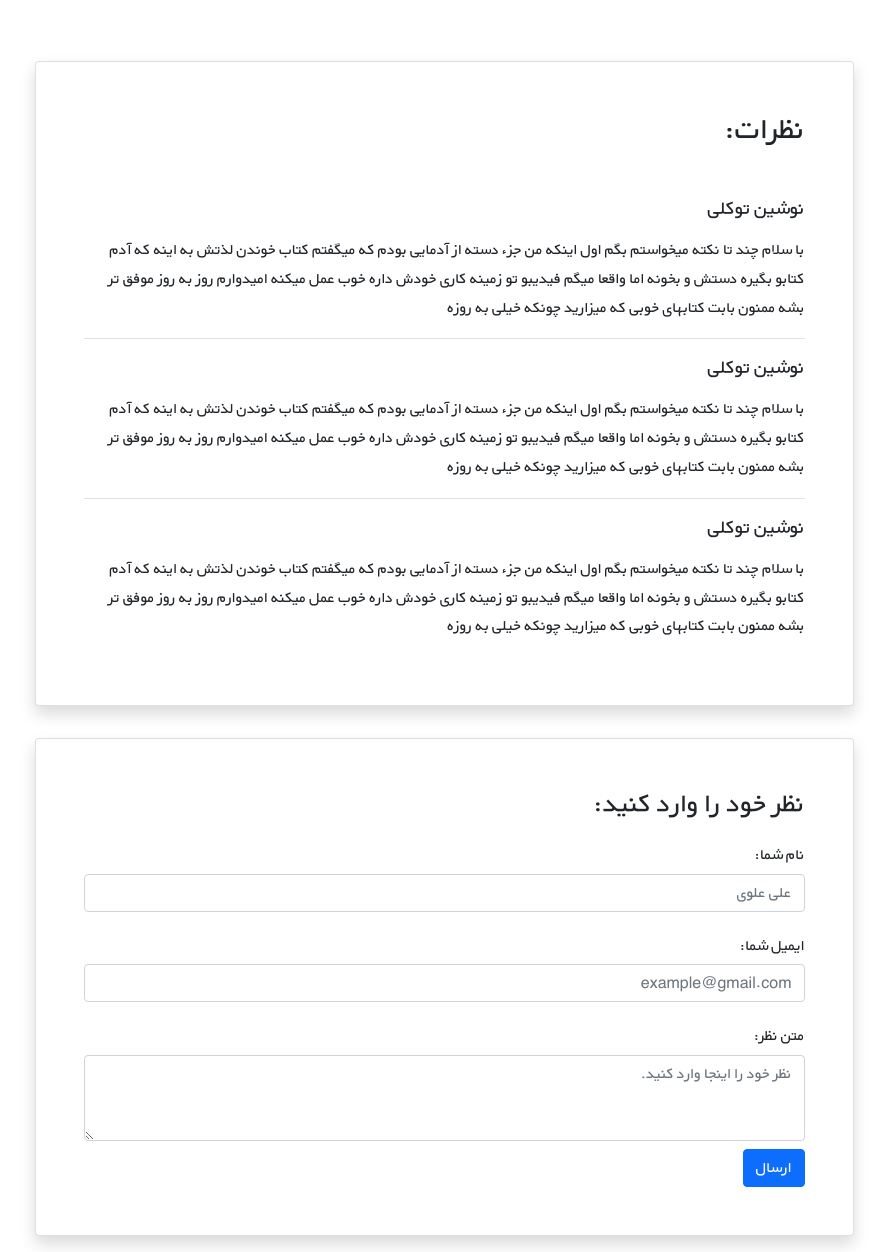
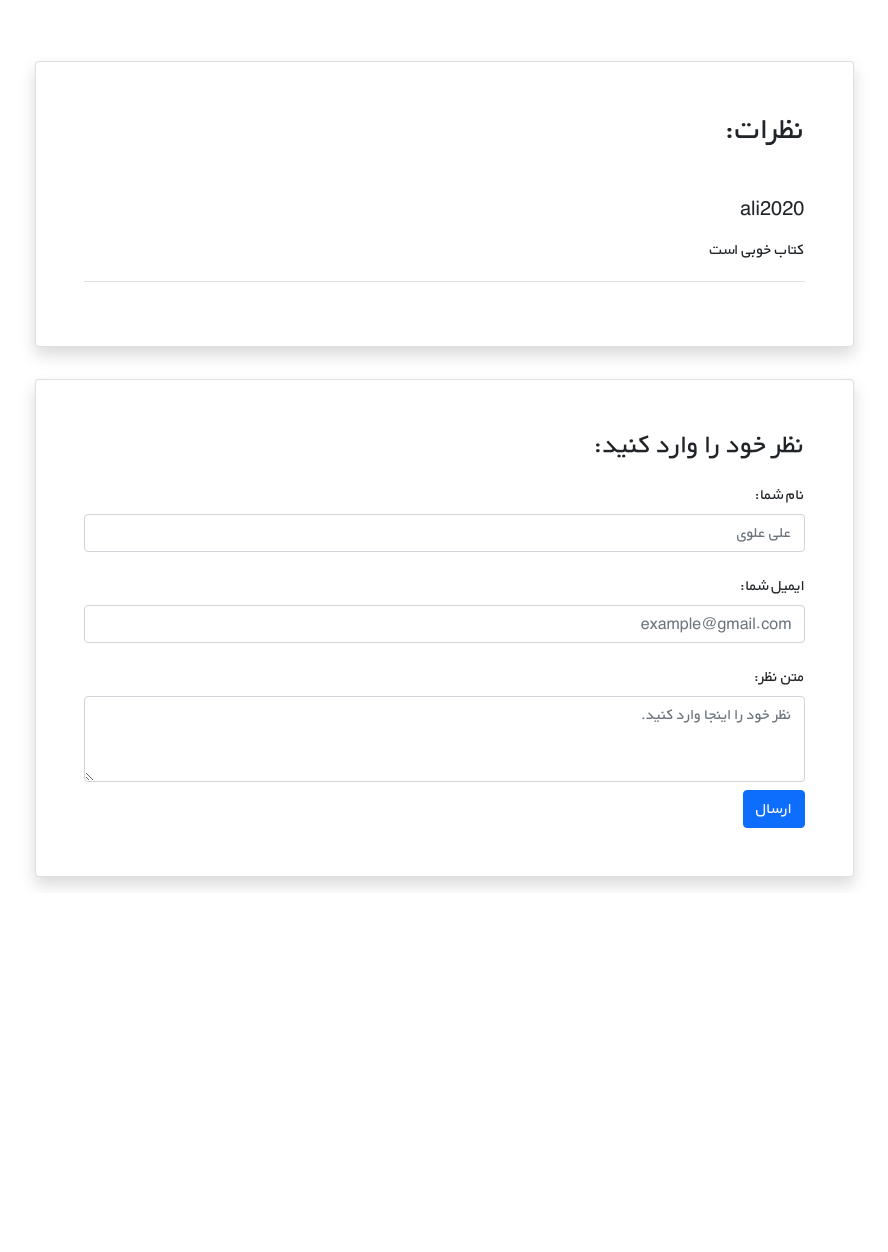
Before and after one commit to GHAPA79/Django_bookstore_project, a Django app: page /books/1/ in a window 1280 px wide. Shown: the part 2101-3353 px from the top of the page, without its empty margins (196-1084 px from the left). After the commit the page ends 2989 px from the top, so only its background shows below. Run offline with Django 4.2, Linux system fonts and the light colour scheme; data comes from the database, SQL or seed files in the repository; both versions use the stored data as it was after the commit.

Commit message:
add render book comments in book detail

```diff
--- a/books/templates/books/book_detail.html
+++ b/books/templates/books/book_detail.html
@@ -23,7 +23,7 @@
                         </div>
                         <div class="col-xs-12 col-md-3 d-flex flex-column">
                             <h3 class="align-self-center pt-2 text-muted align-self-md-end">
-                                {{ book.price }}   تومان
+                                {{ book.price }} تومان
                             </h3>
                         </div>
                     </div>
@@ -38,35 +38,15 @@
                 <div class="d-flex justify-content-center">
                     <div class="card shadow my-3 p-5 w-sm-75 w-100">
                         <h2 class="mb-5">نظرات:</h2>
-                        <div class="border-bottom mb-3">
-                            <h5 class="mb-3">نوشین توکلی</h5>
-                            <p>با سلام چند تا نکته میخواستم بگم اول اینکه من جزء دسته از آدمایی بودم که میگفتم کتاب
-                                خوندن لذتش
-                                به اینه که آدم کتابو بگیره دستش و بخونه اما واقعا میگم فیدیبو تو زمینه کاری خودش داره
-                                خوب عمل
-                                میکنه امیدوارم روز به روز موفق تر بشه ممنون بابت کتابهای خوبی که میزارید چونکه خیلی به
-                                روزه</p>
-                        </div>
-                        <div class="border-bottom mb-3">
-                            <h5 class="mb-3">نوشین توکلی</h5>
-                            <p>با سلام چند تا نکته میخواستم بگم اول اینکه من جزء دسته از آدمایی بودم که میگفتم کتاب
-                                خوندن لذتش
-                                به اینه که آدم کتابو بگیره دستش و بخونه اما واقعا میگم فیدیبو تو زمینه کاری خودش داره
-                                خوب عمل
-                                میکنه امیدوارم روز به روز موفق تر بشه ممنون بابت کتابهای خوبی که میزارید چونکه خیلی به
-                                روزه</p>
-                        </div>
-                        <div>
-                            <h5 class="mb-3">نوشین توکلی</h5>
-                            <p>با سلام چند تا نکته میخواستم بگم اول اینکه من جزء دسته از آدمایی بودم که میگفتم کتاب
-                                خوندن لذتش
-                                به اینه که آدم کتابو بگیره دستش و بخونه اما واقعا میگم فیدیبو تو زمینه کاری خودش داره
-                                خوب عمل
-                                میکنه امیدوارم روز به روز موفق تر بشه ممنون بابت کتابهای خوبی که میزارید چونکه خیلی به
-                                روزه</p>
-                        </div>
+                        {% for comment in comments %}
+                            <div class="border-bottom mb-3">
+                                <h5 class="mb-3">{{ comment.user.username }}</h5>
+                                <p>{{ comment.text|linebreaks }}</p>
+                            </div>
+                        {% endfor %}
                     </div>
                 </div>
+
 
                 <div class="d-flex justify-content-center">
                     <div class="card shadow my-3 p-5 w-sm-75 w-100">
--- a/books/urls.py
+++ b/books/urls.py
@@ -1,10 +1,10 @@
 from django.urls import path
 
-from .views import BookListView, BookDetailView, BookCreateView, BookUpdateView, BookDeleteView
+from .views import BookListView, book_detail_view, BookCreateView, BookUpdateView, BookDeleteView
 
 urlpatterns = [
     path('', BookListView.as_view(), name='book_list'),
-    path('<int:pk>/', BookDetailView.as_view(), name='book_detail'),
+    path('<int:pk>/', book_detail_view, name='book_detail'),
     path('new/', BookCreateView.as_view(), name='book_create'),
     path('<int:pk>/edit/', BookUpdateView.as_view(), name='book_update'),
     path('<int:pk>/delete/', BookDeleteView.as_view(), name='book_delete'),
--- a/books/views.py
+++ b/books/views.py
@@ -1,5 +1,6 @@
 from django.views import generic
 from django.urls import reverse_lazy
+from django.shortcuts import get_object_or_404, render
 
 from .models import Book
 
@@ -11,10 +12,17 @@ class BookListView(generic.ListView):
     context_object_name = 'books'
 
 
-class BookDetailView(generic.DetailView):
-    model = Book
-    template_name = 'books/book_detail.html'
-    #  context_object_name = 'book'->(Default)
+# class BookDetailView(generic.DetailView):
+#     model = Book
+#     template_name = 'books/book_detail.html'
+#     #  context_object_name = 'book'->(Default)
+
+def book_detail_view(request, pk):
+    # get book objects
+    book = get_object_or_404(Book, pk=pk)
+    # get book comments
+    book_comments = book.comments.all()
+    return render(request, 'books/book_detail.html', {'book': book, 'comments': book_comments})
 
 
 class BookCreateView(generic.CreateView):
```
Also changed, not shown: books/migrations/0004_alter_comment_book.py (added), db.sqlite3.
